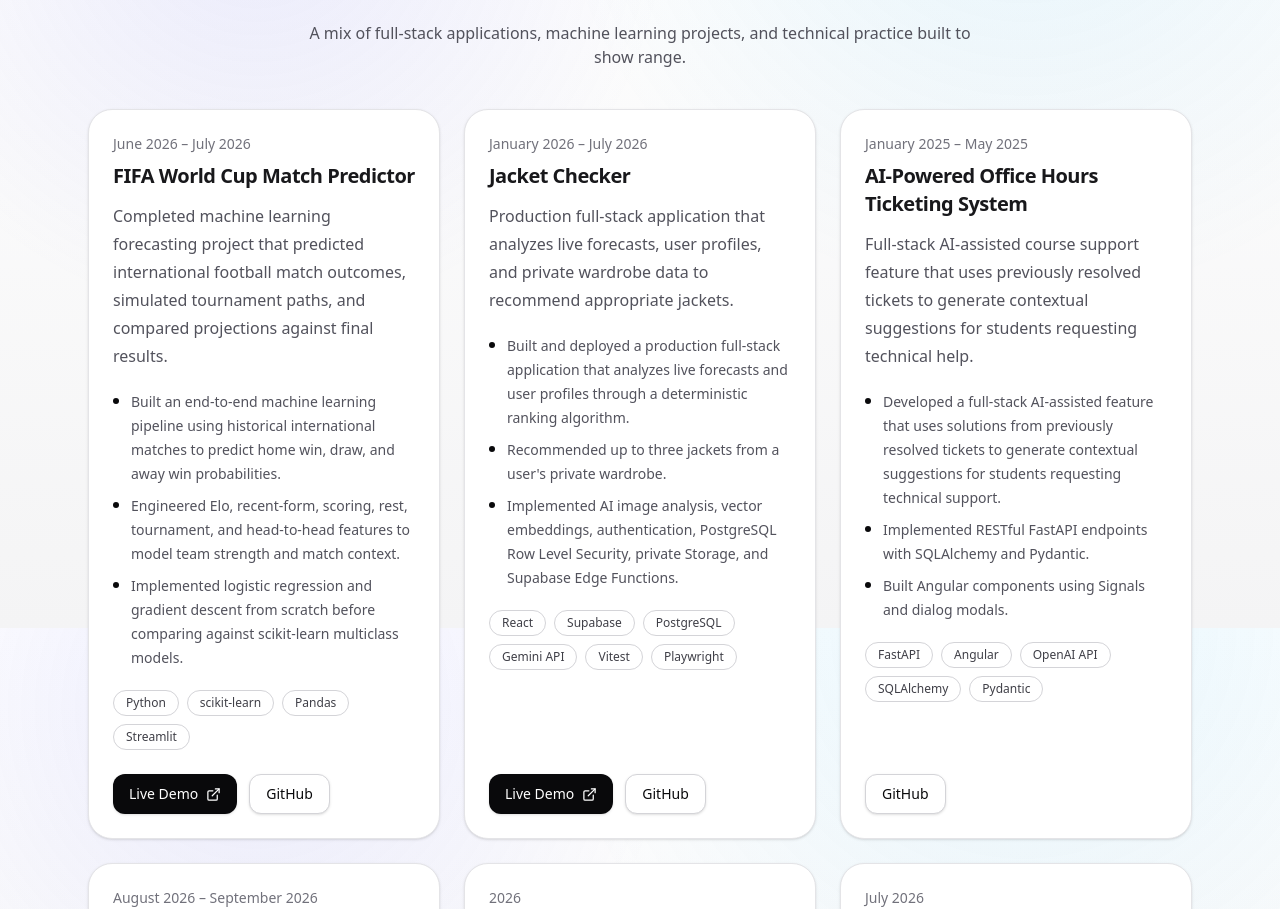
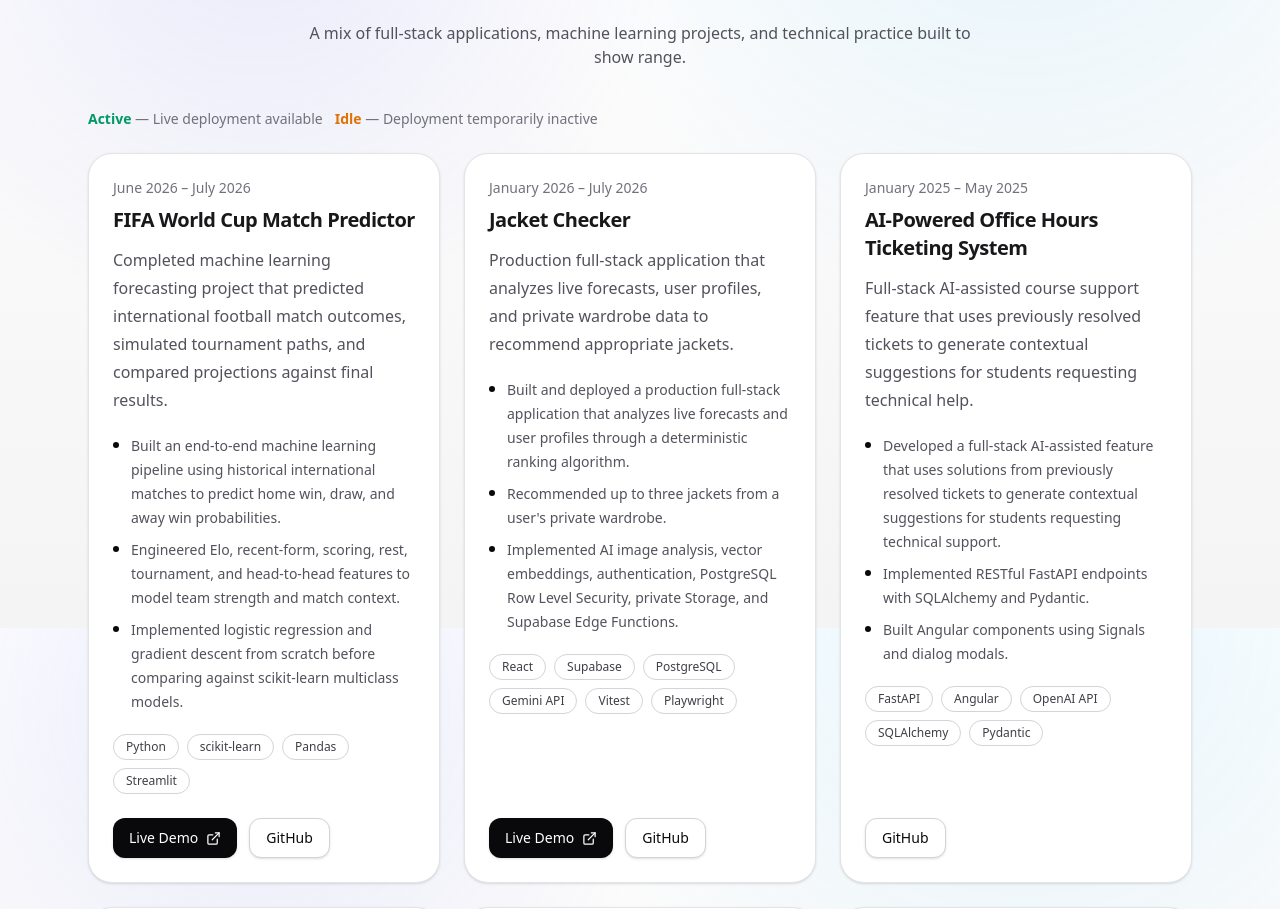
Before and after one commit to DanielBautista7799/daniel-portfolio, a Next.js app: page / in a window 1280 px wide. Shown: the part 1772-2681 px from the top of the page. Built offline with nearby package versions, Linux system fonts and the light colour scheme.

Commit message:
Add project status legend

```diff
--- a/src/components/projects-section.tsx
+++ b/src/components/projects-section.tsx
@@ -10,7 +10,21 @@ return (
     title="Selected work"
     description="A mix of full-stack applications, machine learning projects, and technical practice built to show range."
     />
+<div className="mb-6 flex flex-wrap gap-3 text-sm text-zinc-500">
+    <span>
+        <strong className="text-emerald-600 dark:text-emerald-400">
+            Active
+        </strong>{" "}
+        — Live deployment available
+    </span>
 
+    <span>
+        <strong className="text-amber-600 dark:text-amber-400">
+            Idle
+        </strong>{" "}
+        — Deployment temporarily inactive
+    </span>
+</div>
     <div className="grid gap-6 md:grid-cols-2 lg:grid-cols-3">
     {projects.map((project) => (
         <ProjectCard key={project.title} {...project} />
```
